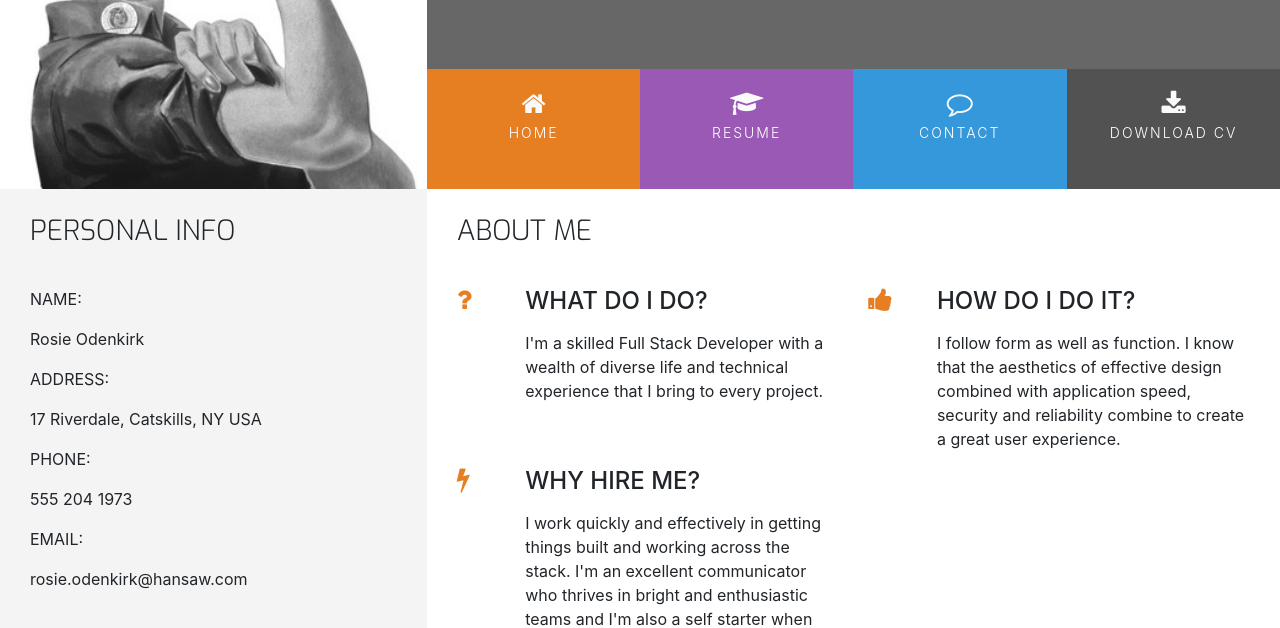
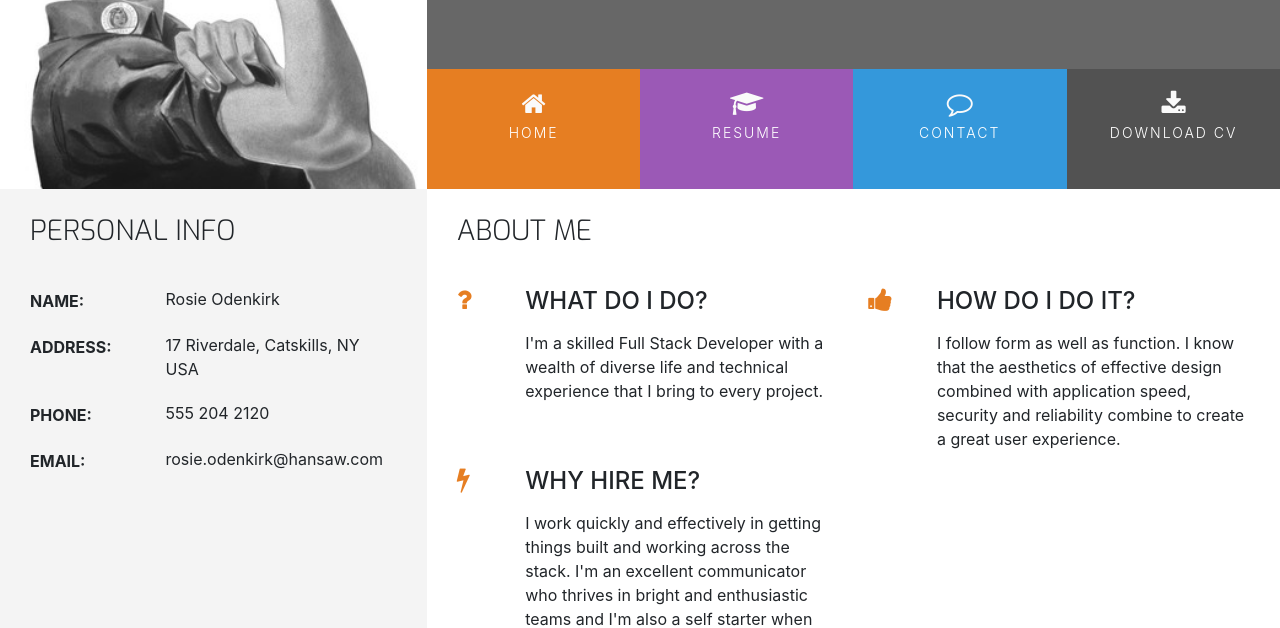
Before and after one commit to InfiniteEndeavours/CI-Resume, a plain HTML site: page index.html in a window 1280 px wide. Shown: the part 180-808 px from the top of the page. Drawn offline with nearby package versions, Linux system fonts and the light colour scheme.

Commit message:
Resolved logo link, added Personal Info styling

```diff
--- a/assets/css/style.css
+++ b/assets/css/style.css
@@ -227,3 +227,38 @@ footer {
 .three-reasons-heading {
     margin-bottom: 15px;
 }
+
+/* --------------------------- Personal Info*/
+
+.personal-info-item {
+    margin-bottom: 20px;
+    display: block;
+    clear: both;
+}
+
+.personal-info-item .key,
+.personal-info-item .value {
+    padding-right: 8px;
+    display: inline-block;
+}
+
+.personal-info-item .key p,
+.personal-info-item .value p {
+    margin: 0;
+}
+
+.personal-info-item .key {
+    width: 30%;
+    margin-right: 21px;
+    padding-top: 2px;
+    vertical-align: top;
+}
+
+.personal-info-item .key p {
+    font-weight: 700;
+}
+
+.personal-info-item .value {
+    position: relative;
+    width: 60%;
+}
--- a/index.html
+++ b/index.html
@@ -8,12 +8,12 @@
     <link rel="stylesheet" href="https://maxcdn.bootstrapcdn.com/font-awesome/4.7.0/css/font-awesome.min.css" type="text/css" />
     <link rel="stylesheet" href="https://cdnjs.cloudflare.com/ajax/libs/hover.css/2.1.1/css/hover-min.css" type="text/css" />
     <link rel="stylesheet" href="assets/css/style.css">
-    <title>Document</title>
+    <title>Rosie Odenkirk</title>
 </head>
 <body>
     <header>
         <div class="row no-gutters">
-            <a class="col-md-4 logo" href="02-index.html"></a>
+            <a class="col-md-4 logo" href="index.html"></a>
             <div class="col-md-8">
                 <div class="row no-gutters bg-color-name-title">
                     <div class="col heading">
@@ -85,7 +85,7 @@
                     </div>
                     <div class="value">
                         <p>
-                            555 204 1973
+                            555 204 2120
                         </p>
                     </div>
                 </div>
```
